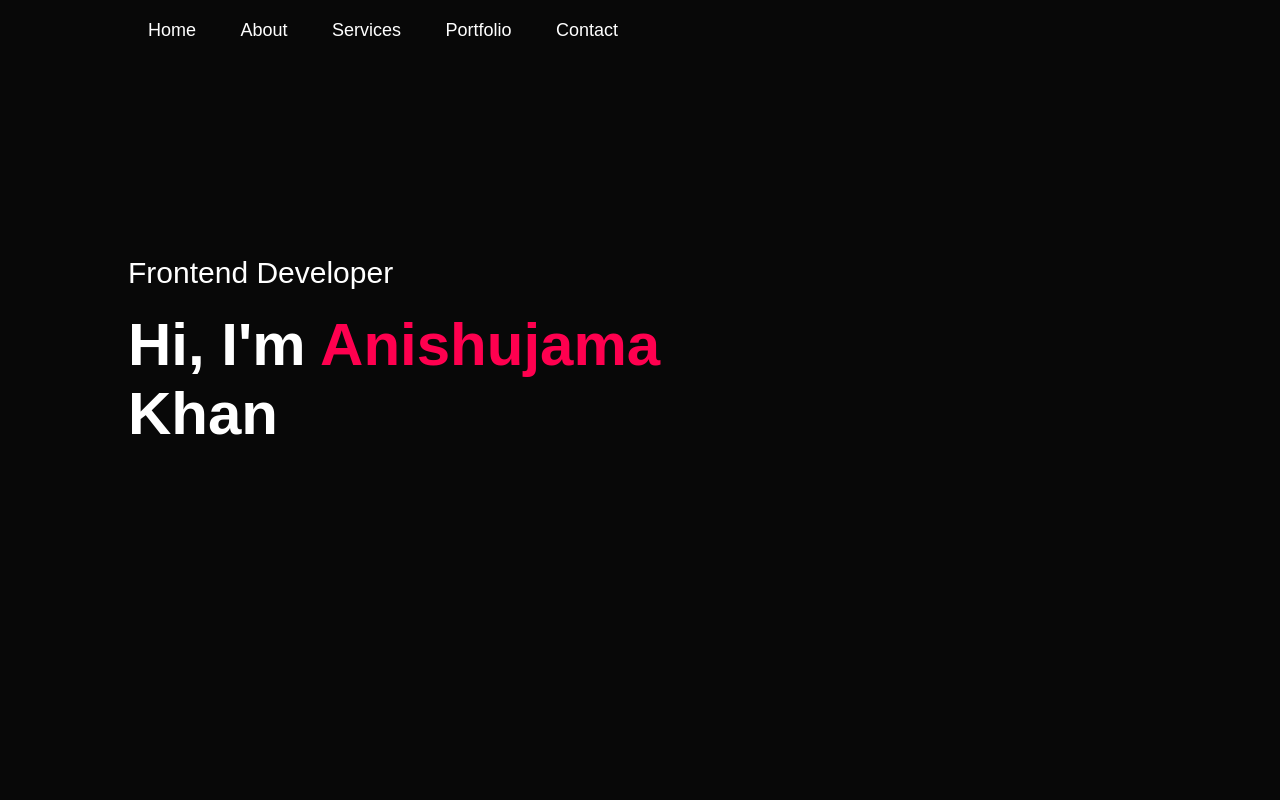
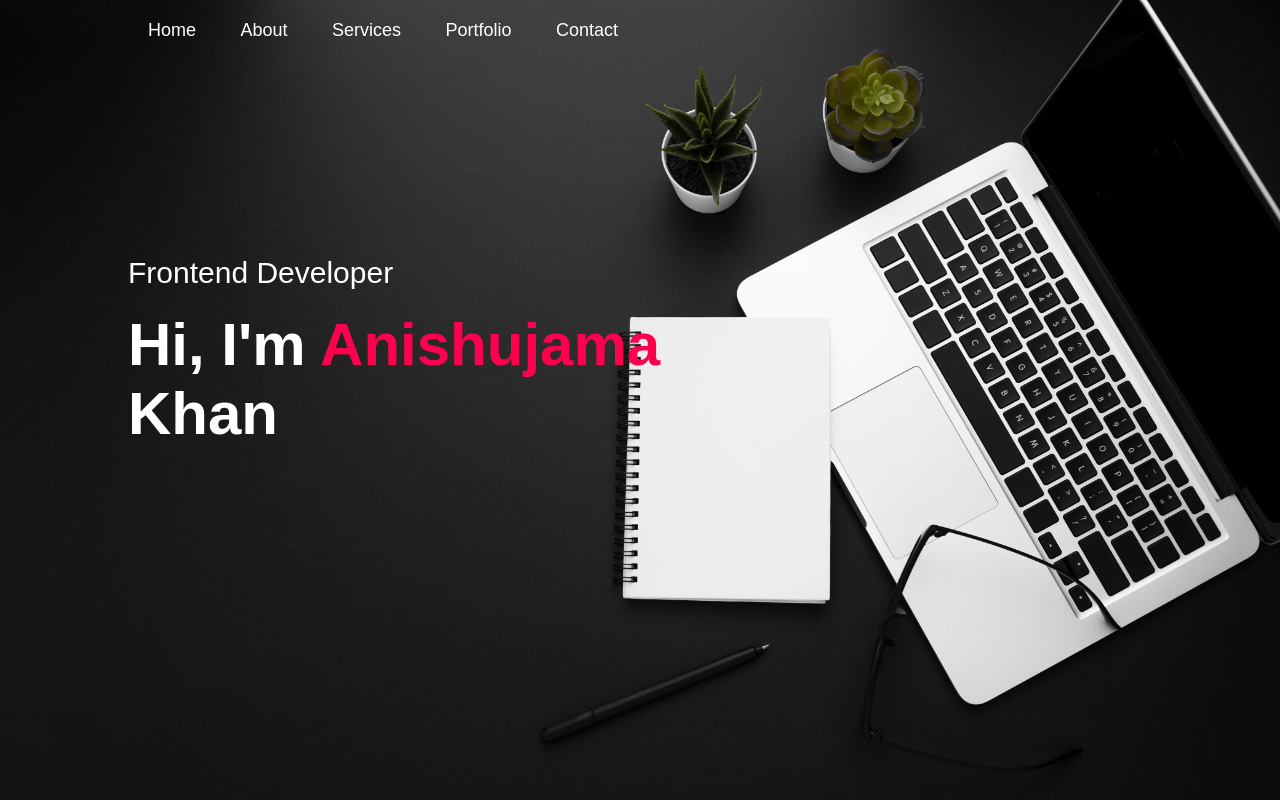
Before and after one commit to anishujama/Portfolio, a plain HTML site: page index.html in a window 1280 px wide. Shown: the top 800 px of the page. Drawn offline with Linux system fonts and the light colour scheme.

Commit message:
Update style.css

```diff
--- a/style.css
+++ b/style.css
@@ -14,7 +14,7 @@ body {
 #header {
   width: 100%;
   height: 100vh;
-  background-image: url(pic.jpg);
+  background-image: url(images/pic.jpg);
   background-size: cover;
   background-position: center;
 }
```
